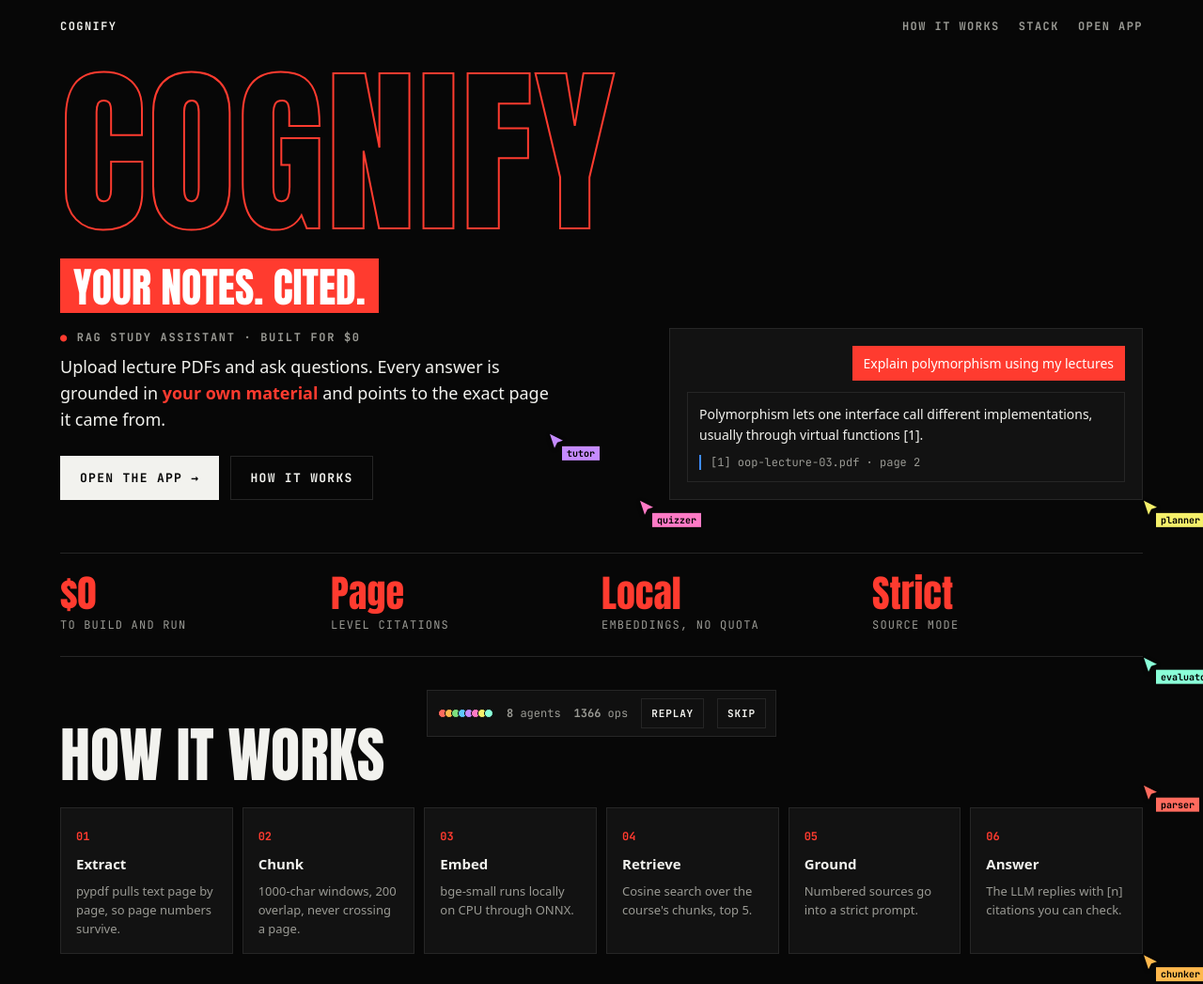
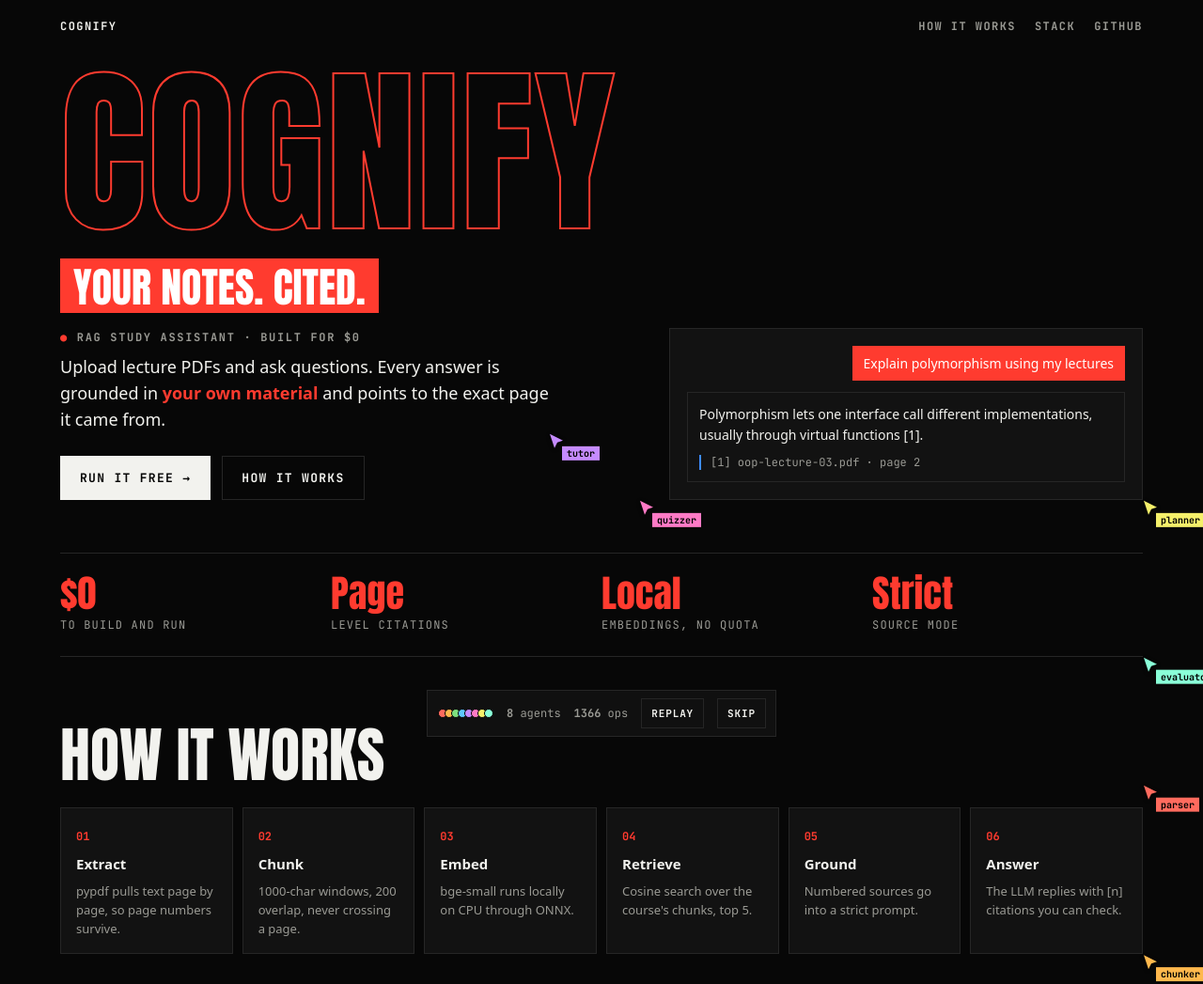
Before and after one commit to hannannrf/cognify, a plain HTML site: page frontend/demo.html in a window 1280 px wide. Shown: the top 1047 px of the page at 94% size. Drawn offline with Linux system fonts and the light colour scheme.

Commit message:
ci: publish the demo page to GitHub Pages
The showcase page deploys from frontend/demo.html on every change. Its
links now point to the repository, since a static host has no app behind it.

Co-Authored-By: Claude Opus 5.5 <noreply@anthropic.com>

```diff
--- a/frontend/demo.html
+++ b/frontend/demo.html
@@ -99,7 +99,7 @@
 <div class="wrap">
   <nav class="build" data-label="nav · 1200×52">
     <span>Cognify</span>
-    <div class="links"><a href="#how">How it works</a><a href="#stack">Stack</a><a href="/">Open app</a></div>
+    <div class="links"><a href="#how">How it works</a><a href="#stack">Stack</a><a href="https://github.com/hannannrf/cognify">GitHub</a></div>
   </nav>
 
   <header class="hero">
@@ -109,7 +109,7 @@
       <p class="kicker build" data-label="kicker">RAG study assistant · built for $0</p>
       <p class="lede build" data-label="lede">Upload lecture PDFs and ask questions. Every answer is grounded in <b>your own material</b> and points to the exact page it came from.</p>
       <div class="ctas build" data-label="cta.row">
-        <a class="btn primary" href="/">Open the app →</a>
+        <a class="btn primary" href="https://github.com/hannannrf/cognify#run-it">Run it free →</a>
         <a class="btn" href="#how">How it works</a>
       </div>
     </div>
```
Also changed, not shown: 2 other files.
